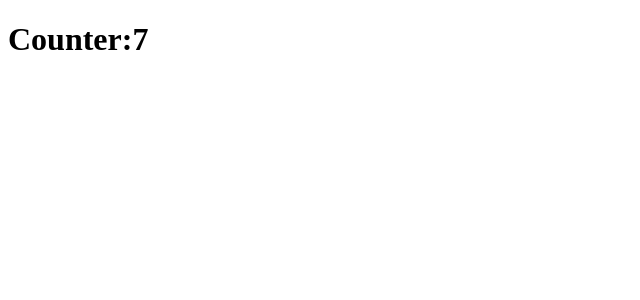
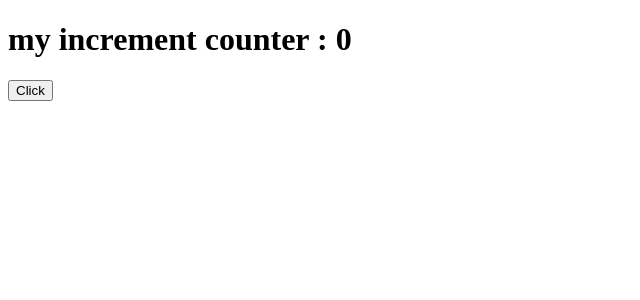
Before and after one commit to Maurilio224/React, a React (Create React App) app in the folder main/: page / in a window 1280 px wide. Shown: the top 300 px of the page, without its empty margins (0-640 px from the left). Built offline with nearby package versions, Linux system fonts and the light colour scheme.

Commit message:
esercizio-18:completed

```diff
--- a/main/src/App.js
+++ b/main/src/App.js
@@ -1,9 +1,10 @@
+import React from "react";
 import Counter from "./Counter";
 
-function App(props) {
-  return (
-    <Counter default = {0} increment = {1} interval = {1000}/>
-  );
+class App extends React.Component {
+  render() {
+    return <Counter  initialValue = {0} incrementAmount = {1} intervall = {1000}/>
+  }
 }
 
 export default App;
--- /dev/null
+++ b/main/src/ClickCounter.js
@@ -0,0 +1,23 @@
+import React from "react";
+
+export default class ClickCounter extends React.Component {
+
+    state = {
+        count: 0
+    }
+
+    incrementClick = e => {
+        this.setState({
+            count : this.state.count + 1
+        })
+    }
+
+    render() {
+       return (
+        <>
+        <h1>my increment counter : {this.state.count}</h1>
+        <button onClick={this.incrementClick}>Click</button>
+        </>
+       )
+    }
+}
--- a/main/src/Counter.js
+++ b/main/src/Counter.js
@@ -1,25 +1,24 @@
-import CounterDisplay from './CounterDisplay';
 import React from "react";
+import CounterDisplay from "./CounterDisplay";
 
-export default class Counter extends React.Component{
+export default class Counter extends React.Component {
     state = {
-        counter: this.props.default
+        counter : this.props.initialValue
     }
+
+    // constructor (props) {   (the constructor is not required)
+    //     super(props)
+    // }
 
     componentDidMount() {
         setInterval(() => {
-            this.setState((state) => {
-                return {
-                    counter: state.counter + this.props.increment
-                }
+            this.setState({
+                counter: this.state.counter + this.props.incrementAmount
             })
-        }, this.props.interval)
+        }, this.props.intervall);
     }
 
     render() {
-        return (
-            <CounterDisplay counter={this.state.counter} />
-        )
+        return <CounterDisplay count = {this.state.counter}/>
     }
-
 }
--- a/main/src/CounterDisplay.js
+++ b/main/src/CounterDisplay.js
@@ -1,13 +1,7 @@
 import React from "react";
 
-export default class CounterDisplay extends React.Component{
-
+export default class CounterDisplay extends React.Component {
     render() {
-        return (
-            <>
-                <h1>Counter:{this.props.counter}</h1>
-            </>
-        )
+       return <h1>This is my Counter: {this.props.count}</h1>
     }
-
 }
--- a/main/src/index.js
+++ b/main/src/index.js
@@ -1,11 +1,8 @@
 import React from 'react';
 import ReactDOM from 'react-dom/client';
-import App from './App';
-
+import ClickCounter from './ClickCounter';
 
 const root = ReactDOM.createRoot(document.getElementById('root'));
 root.render(
-
-    <App/>
-
+ <ClickCounter/>
 );
```
